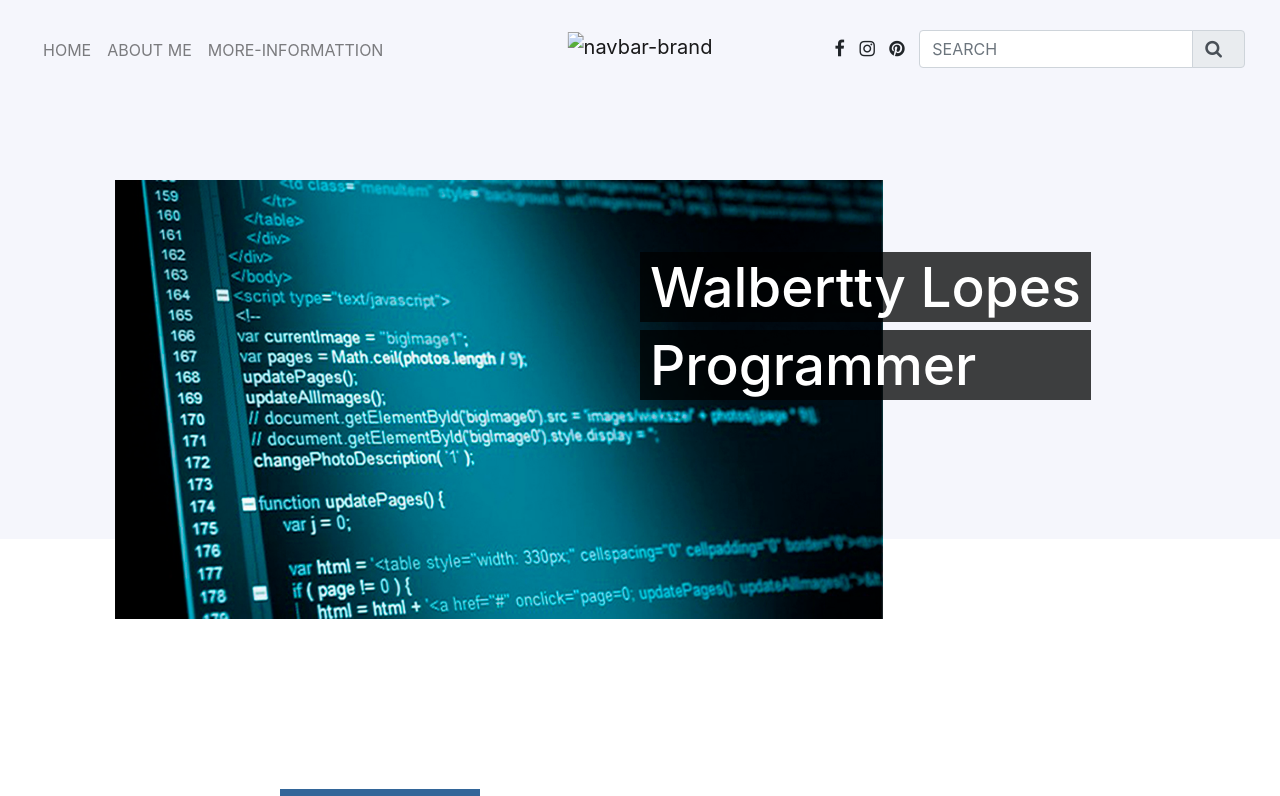
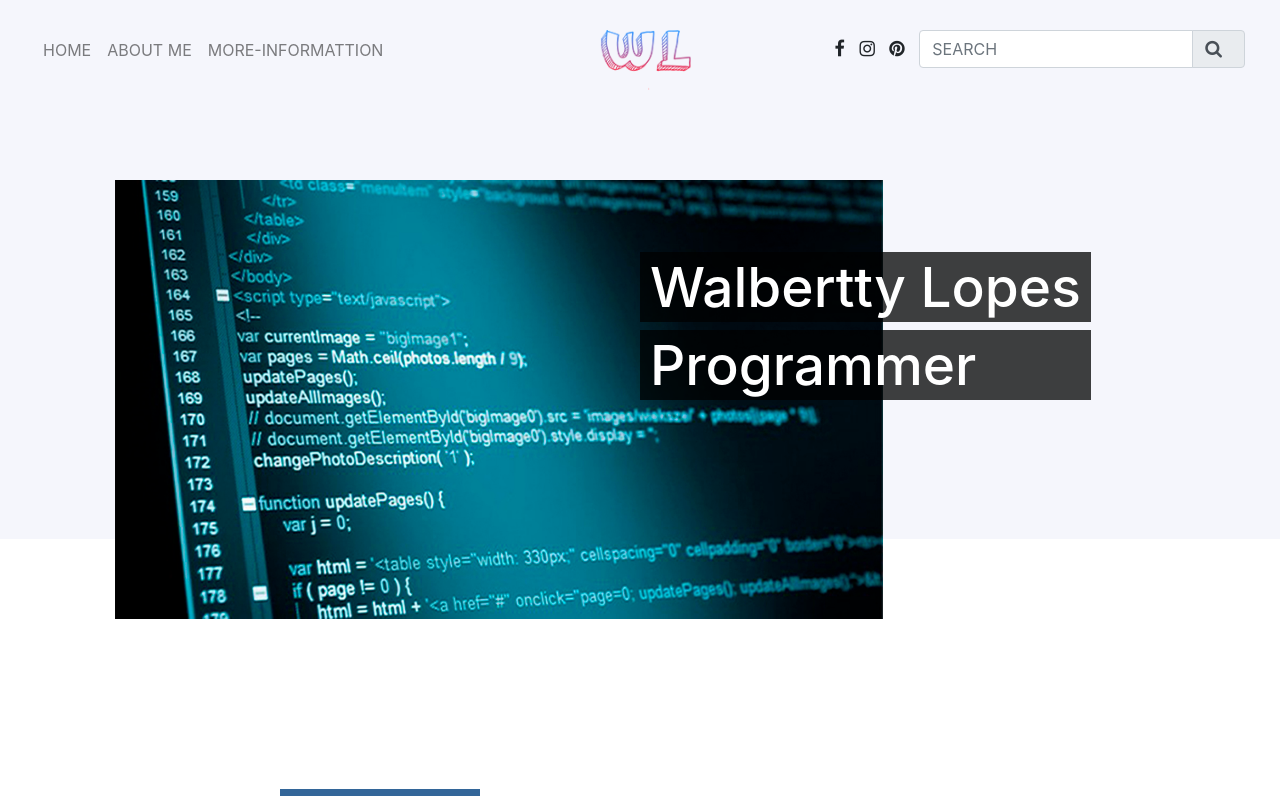
Before and after one commit to Walbertty/walbertty.github.io, a plain HTML site: page index.html in a window 1280 px wide. Shown: the top 796 px of the page. Drawn offline with nearby package versions, Linux system fonts and the light colour scheme; files that its build step writes are made by us from their sources.

Commit message:
Update index.html

```diff
--- a/index.html
+++ b/index.html
@@ -16,7 +16,7 @@
 <body>
   <section class="header">
     <nav class="navbar navbar-expand-lg navbar-light">
-  <a class="navbar-brand" href="#"><img arc="https://walbertty.github.io/Images/WL.png" alt="navbar-brand"></a>
+  <a class="navbar-brand" href="#"><img src="https://walbertty.github.io/Images/WL.png" alt="navbar-brand"></a>
   <button class="navbar-toggler" type="button" data-toggle="collapse" data-target="#navbarNav" aria-controls="navbarNav" aria-expanded="false" aria-label="Toggle navigation">
     <i class="fa fa-bars"></i>
   </button>
```
